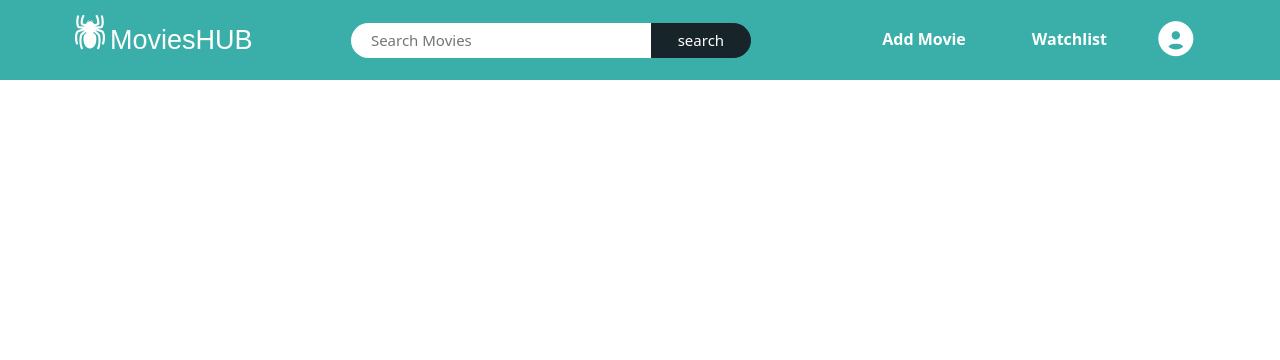
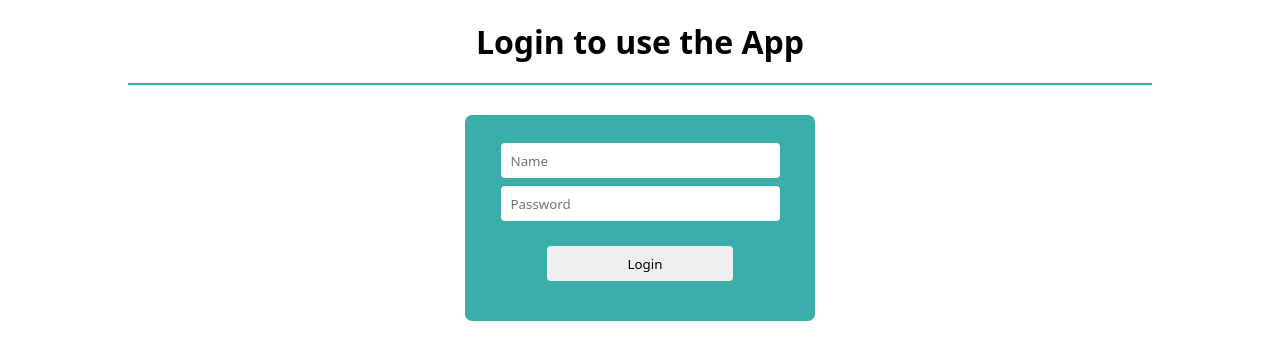
Before and after one commit to Niranjan360/BTMapp, a React (Create React App) app: page /login in a window 1280 px wide. Shown: the top 360 px of the page. Built offline with nearby package versions, Linux system fonts and the light colour scheme; a web font is replaced by a local one.

Commit message:
auth login and signup , protected routing

```diff
--- a/package.json
+++ b/package.json
@@ -6,10 +6,13 @@
     "@testing-library/jest-dom": "^5.17.0",
     "@testing-library/react": "^13.4.0",
     "@testing-library/user-event": "^13.5.0",
+    "axios": "^1.4.0",
     "react": "^18.2.0",
     "react-dom": "^18.2.0",
     "react-router-dom": "^6.14.2",
     "react-scripts": "5.0.1",
+    "react-toastify": "^9.1.3",
+    "toasters": "^2.3.1",
     "web-vitals": "^2.1.4"
   },
   "scripts": {
--- a/src/App.jsx
+++ b/src/App.jsx
@@ -1,8 +1,11 @@
 import Addmovie from "./components/Addmovie";
 import Home from "./components/Home";
+import Login from "./components/Login";
 import Moviedetails from "./components/Moviedetails";
 import Navbar from "./components/Navbar";
 import Profile from "./components/Profile";
+import Protector from "./components/Protector";
+import Signup from "./components/Signup";
 import Watchlist from "./components/Watchlist";
 import {BrowserRouter , Routes , Route} from 'react-router-dom'
 
@@ -11,13 +14,21 @@ function App()
   return(
     <BrowserRouter>
       <div className="app">
-        <Navbar/>
+        { !(window.location.pathname=="/" || window.location.pathname=="/login") &&  <Navbar/>}
         <Routes>
-          <Route path="/" element={<Home/>}/>
-          <Route path="/addmovie" element={<Addmovie/>}/>
+          <Route path="/" element={<Signup/>}/>
+          <Route path="/login" element={<Login/>}/>
+
+
+          <Route path="/home" element={<Protector Child={Home}/>}/>
+          <Route path="/addmovie" element={<Protector Child={Addmovie}/>}/>
+
+
           <Route path="/favmovie" element={<Watchlist/>}/>
           <Route path="/profile" element={<Profile/>}/>
           <Route path="/moviedetails/:id" element={<Moviedetails/>}/>
+
+
         </Routes>
       </div>
     </BrowserRouter>
--- a/src/components/Home.jsx
+++ b/src/components/Home.jsx
@@ -32,7 +32,9 @@ const Home = () => {
             } , 3000)
     } , [])
 
+
     return (
+        <>
             <div className="home">
 
                     {error!=null && <h1> {error} </h1>}
@@ -48,6 +50,7 @@ const Home = () => {
 
                 </>}
             </div>
+        </>
     );
 }
 export default Home;
--- /dev/null
+++ b/src/components/Login.jsx
@@ -0,0 +1,65 @@
+import { useState } from "react";
+import { useNavigate } from "react-router-dom";
+import { ToastContainer, toast } from 'react-toastify';
+import 'react-toastify/dist/ReactToastify.css';
+
+const Login = () => {
+
+    let [name , setName] = useState("");
+    let [password , setPassword] = useState("");
+    let navigate = useNavigate();
+
+    let handleLogin = (e)=>{
+        e.preventDefault();
+
+        let currentUser = null;
+
+        fetch("http://localhost:5000/users")
+        .then(res=>res.json())
+        .then((data)=>{
+            for (let i = 0; i < data.length; i++)
+            {
+                if(data[i].name == name)
+                {
+                    currentUser = data[i];
+                }
+            }
+            if(currentUser==null)
+            {
+                toast.error("User not found , please give a valid username !!");
+            }
+            else if(currentUser.password !=  password)
+            {
+                toast.warning("Invalid password !! , please try again")
+            }
+            else{
+                toast.success("login Successfull");
+                setTimeout(()=>{
+                    localStorage.setItem("currentUser" , JSON.stringify(currentUser))
+                    navigate("/home")
+                } , 1500)
+            }
+        })
+    }
+
+    return (
+    <div className="login">
+        <h1>Login to use the App</h1>
+        <hr />
+
+        <form onSubmit={handleLogin}>
+            <input type="text" placeholder="Name"
+            value={name} onChange={(e)=>{setName(e.target.value);}}/>
+
+
+            <input type="password" placeholder="Password"
+            value={password} onChange={(e)=>{setPassword(e.target.value);}}/>
+
+            <input type="submit" value="Login" />
+        </form>
+
+        <ToastContainer />
+
+    </div> );
+}
+export default Login;
--- /dev/null
+++ b/src/components/Protector.jsx
@@ -0,0 +1,22 @@
+import { Navigate } from "react-router-dom";
+
+const Protector = ({Child}) => {
+
+    let verify = ()=>{
+        let result = localStorage.getItem("currentUser");
+        if(result==null)
+        {
+            return false;
+        }
+        else{
+            return true;
+        }
+    }
+
+    return (<>
+        {
+            verify() ? <Child/> : <Navigate to="/login"/>
+        }
+    </>  );
+}
+export default Protector;
--- /dev/null
+++ b/src/components/Signup.jsx
@@ -0,0 +1,64 @@
+import { useState } from "react";
+import { Link, useNavigate } from "react-router-dom";
+import { ToastContainer, toast } from 'react-toastify';
+import 'react-toastify/dist/ReactToastify.css';
+
+const Signup = () => {
+
+    let [name , setName] = useState("");
+    let [email , setEmail] = useState("");
+    let [password , setPassword] = useState("");
+    let [phone , setPhone] = useState("");
+
+    let navigate = useNavigate();
+
+    let handleSignup = (e)=>{
+        e.preventDefault();
+
+        let userObj = {
+                        "name": name ,
+                        "email": email,
+                        "password": password,
+                        "phone": phone
+                    }
+
+        fetch("http://localhost:5000/users" , {
+                                                    method:"POST",
+                                                    headers:{"Content-Type" :"application/json"},
+                                                    body: JSON.stringify(userObj)
+                                                })
+        .then(()=>{
+            toast("Signup successfull !!");
+            setTimeout(()=>{navigate("/login");} , 1500)
+        })
+    }
+
+
+    return (<div className="signup">
+        <h1>Register to use the App</h1>
+        <hr />
+
+        <form onSubmit={handleSignup}>
+            <input type="text" placeholder="Name"
+            value={name} onChange={(e)=>{setName(e.target.value);}}/>
+
+            <input type="email" placeholder="Email id"
+            value={email} onChange={(e)=>{setEmail(e.target.value);}} />
+
+            <input type="password" placeholder="Password"
+            value={password} onChange={(e)=>{setPassword(e.target.value);}}/>
+
+            <input type="tel" placeholder="Phone number" maxLength="10" minLength="10"
+            value={phone} onChange={(e)=>{setPhone(e.target.value);}}/>
+
+            <input type="submit" value="Signup" />
+        </form>
+
+        <span>Already have an account ? <Link to="/login">Login</Link> </span>
+
+        <ToastContainer />
+
+    </div> );
+}
+
+export default Signup;
--- a/src/index.css
+++ b/src/index.css
@@ -7,6 +7,56 @@
   font-family: system-ui, -apple-system, BlinkMacSystemFont, 'Segoe UI', Roboto, Oxygen, Ubuntu, Cantarell, 'Open Sans', 'Helvetica Neue', sans-serif;
   color: black;
 }
+/* ----------------SIGNUP---------------- */
+
+.signup , .login{
+  text-align: center;
+}
+.signup h1 , .login h1{
+  margin: 20px auto;
+}
+.signup hr , .login hr{
+  width: 80%;
+  margin: 10px auto;
+  border: solid #3AAFA9 1px;
+}
+
+
+.signup form , .login form{
+  background-color: #3AAFA9;
+  width: 350px;
+  height: auto;
+  margin: 30px auto;
+  padding: 20px;
+  border-radius: 7px;
+}
+.signup form input  , .login form input {
+  display: block;
+  width: 90%;
+  height: 35px;
+  margin: 8px auto;
+  padding-left: 10px;
+  border: none;
+  border-radius: 4px;
+}
+.signup form input[type="submit"] ,
+.login form input[type="submit"]
+{
+  width: 60%;
+  margin: 25px auto 20px auto;
+}
+
+.signup form input[type="submit"]:active ,
+.login form input[type="submit"]:active
+{
+    background-color: black;
+    color: white;
+}
+
+
+
+
+
 nav{
   background-color:#3AAFA9 ;
   width: 100vw;
@@ -16,6 +66,9 @@ nav{
   display: flex;
   justify-content: space-between;
   align-items: center;
+  position: sticky;
+  top: 0px;
+  z-index: 1000;
 }
 #logo a{
   font-size:27px;
```
Also changed, not shown: database/users.json (added, +39 -0 lines), 1 other file (tests, documents, lock files or other folders). Lines whose indentation alone changed are shown as unchanged.
